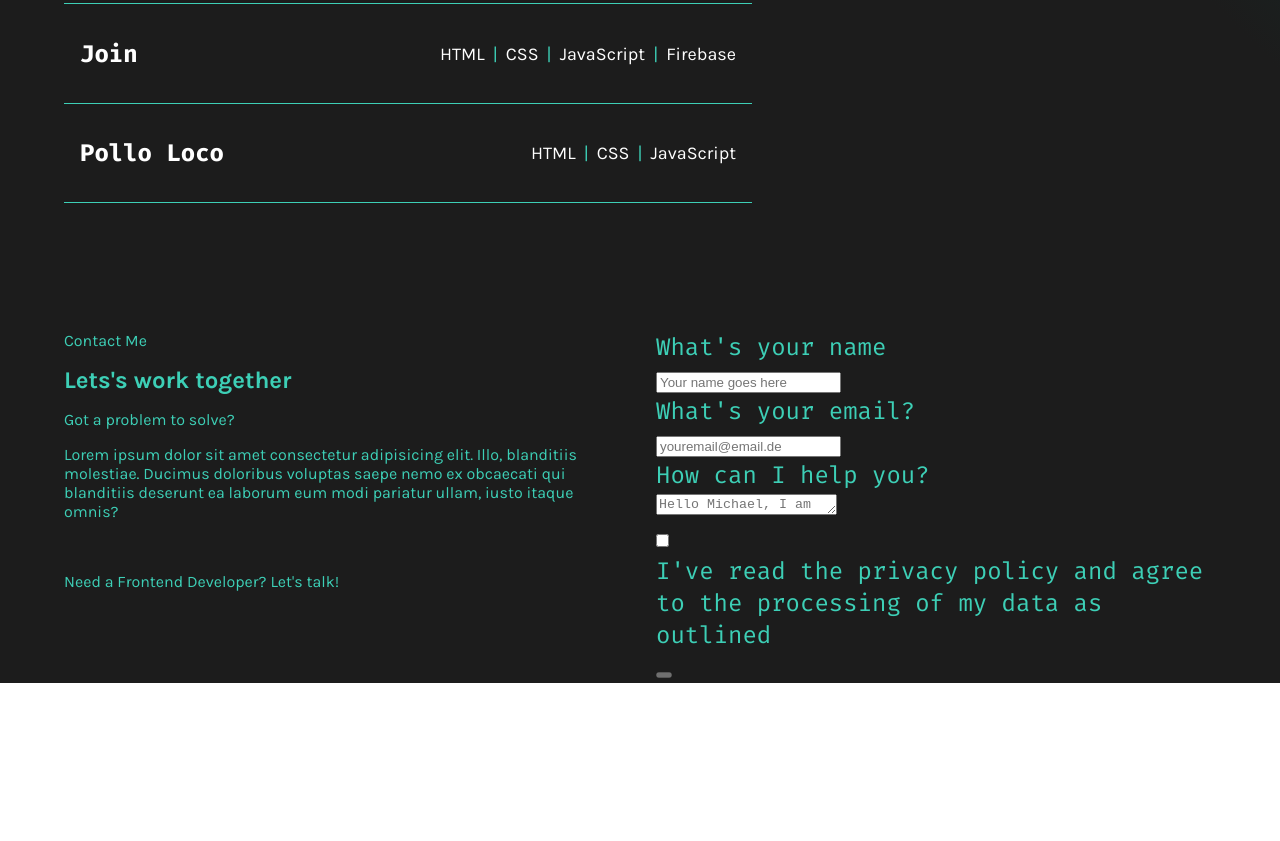
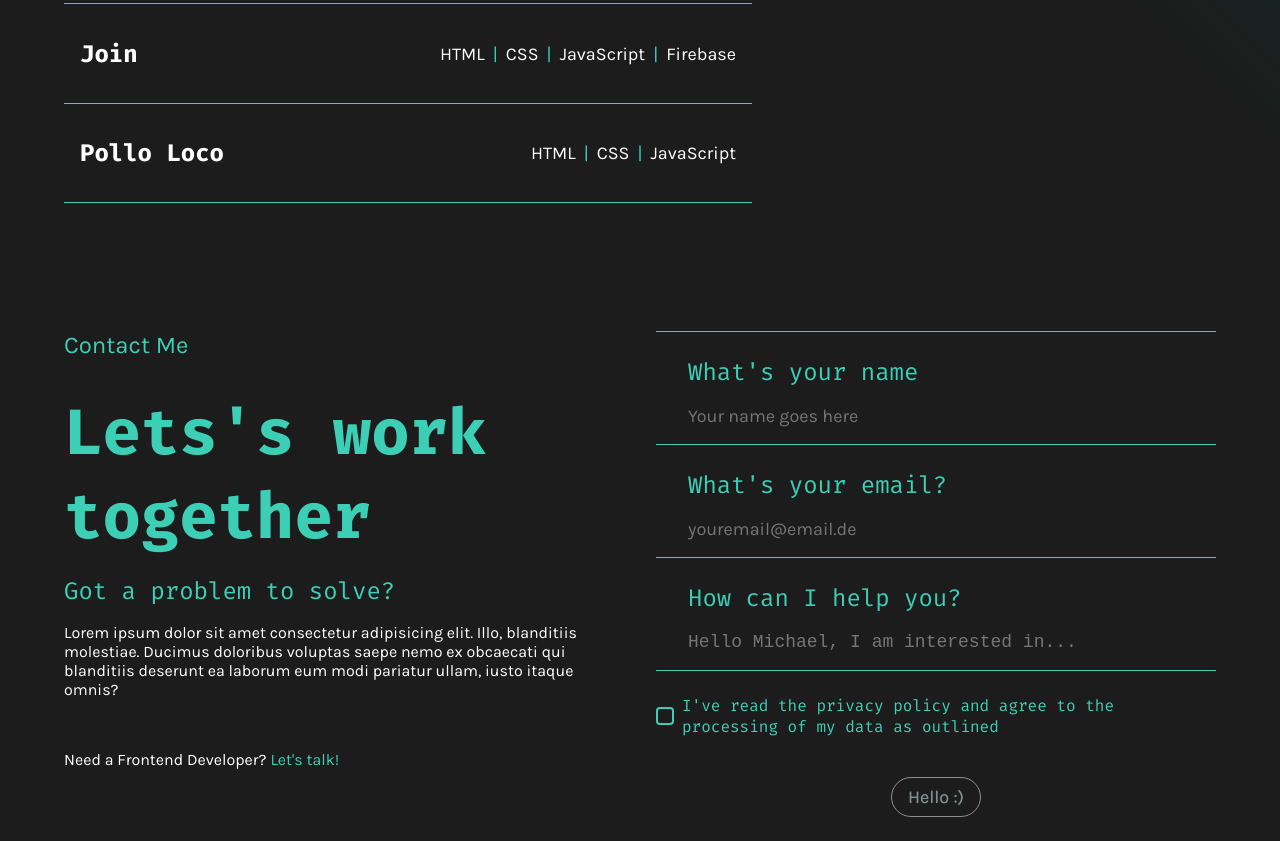
Before and after one commit to MNav28/Portfolio, a plain HTML site: page index.html in a window 1280 px wide. Shown: the part 2244-3085 px from the top of the page. Before the commit the page ends 2927 px from the top, so only its background shows below. Drawn offline with Linux system fonts and the light colour scheme.

Commit message:
style: add css style to contact me section layout

```diff
--- a/index.html
+++ b/index.html
@@ -270,7 +270,7 @@
         </div>
         <div class="contact-me-wrapper">
             <div class="cm-left-container">
-                <p>Contact Me</p>
+                <p class="section-name">Contact Me</p>
                 <h2>Lets's work together</h2>
                 <p>Got a problem to solve?</p>
                 <p> Lorem ipsum dolor sit amet consectetur adipisicing elit. Illo, blanditiis molestiae. Ducimus doloribus voluptas saepe nemo ex obcaecati qui blanditiis deserunt ea laborum eum modi pariatur ullam, iusto itaque omnis? </p>
@@ -281,7 +281,7 @@
                 </p>
             </div>
             <div class="cm-right-container">
-                <form>
+                <form class="form-container">
                     <label for="name">
                         <p>What's your name</p>
                     </label>
@@ -311,7 +311,7 @@
                     </label>
                     <div class="submit-button">
                         <button type="submit" disabled>
-
+                            <p>Hello :)</p>
                         </button>
                     </div>
 
--- a/style.css
+++ b/style.css
@@ -720,6 +720,137 @@
     font-family: 'Fira Code', monospace;
 }
 
+.cm-left-container h2 {
+    color: #3dcfb6;
+    font-size: 64px;
+    font-family: 'Fira Code', monospace;
+}
+
+.cm-left-container> :nth-child(3) {
+    font-size: 24px;
+    font-family: 'Fira Code', monospace;
+}
+
+.cm-left-container> :nth-child(4),
+.cm-left-container> :nth-child(6) {
+    font-size: 16px;
+    color: #fff;
+}
+
+.cm-left-container> :nth-child(6) span {
+    color: #3dcfb6;
+}
+
+.form-container {
+    display: flex;
+    flex-direction: column;
+    gap: 16px;
+    padding-bottom: 24px;
+}
+
+.form-container>label:not(:last-of-type) {
+    padding-left: 32px;
+}
+
+.form-container> :nth-child(1),
+.form-container> :nth-child(3),
+.form-container> :nth-child(5),
+.form-container> :nth-child(7) {
+    border-top: 1px solid #3dcfb6;
+    padding-top: 24px;
+}
+
+.input-container {
+    position: relative;
+    padding-left: 24px;
+    display: flex;
+}
+
+.form-container div>input {
+    border: none;
+    background-color: transparent;
+    font-family: 'Karla', Arial, Helvetica, sans-serif;
+    font-weight: 400;
+    color: #ffffff;
+    font-size: 18px;
+    width: 100%;
+    padding-left: 8px;
+}
+
+.form-container div>textarea {
+    width: 100%;
+    background-color: transparent;
+    border: none;
+    color: #ffffff;
+    font-size: 18px;
+    padding-left: 8px;
+    overflow: hidden;
+    resize: none;
+}
+
+.checkbox-container {
+    font-size: 16px;
+    gap: 8px;
+    padding-bottom: 24px;
+    position: relative;
+    display: flex;
+    align-items: center;
+}
+
+.checkbox-container p {
+    columns: #ffffff;
+}
+
+.checkbox-container .checkbox {
+    position: absolute;
+    opacity: 0;
+    cursor: pointer;
+    height: 0;
+    width: 0;
+}
+
+.checkbox-container .custom-checkbox {
+    position: relative;
+    min-height: 18px;
+    min-width: 18px;
+    background-color: transparent;
+    border: 2px solid #3dcfb6;
+    border-radius: 4px;
+    cursor: pointer;
+}
+
+.submit-button {
+    position: relative;
+    display: flex;
+    align-items: center;
+    justify-content: center;
+}
+
+.form-container button:disabled {
+    opacity: .5;
+    cursor: not-allowed;
+}
+
+.form-container button {
+    cursor: pointer;
+    border: 1px solid white;
+    border-radius: 24px;
+    align-self: center;
+    padding: 8px 16px;
+    width: fit-content;
+    background-color: transparent;
+    color: #fff;
+    overflow: hidden;
+}
+
+.form-container button p {
+    text-shadow: 0 0 1px #3dcfb6, 29ch 0 1px #3dcfb6;
+    font-family: 'Karla', Arial, Helvetica, sans-serif;
+    font-size: 18px;
+}
+
+
+
 .d-none {
     display: none;
 }
```
